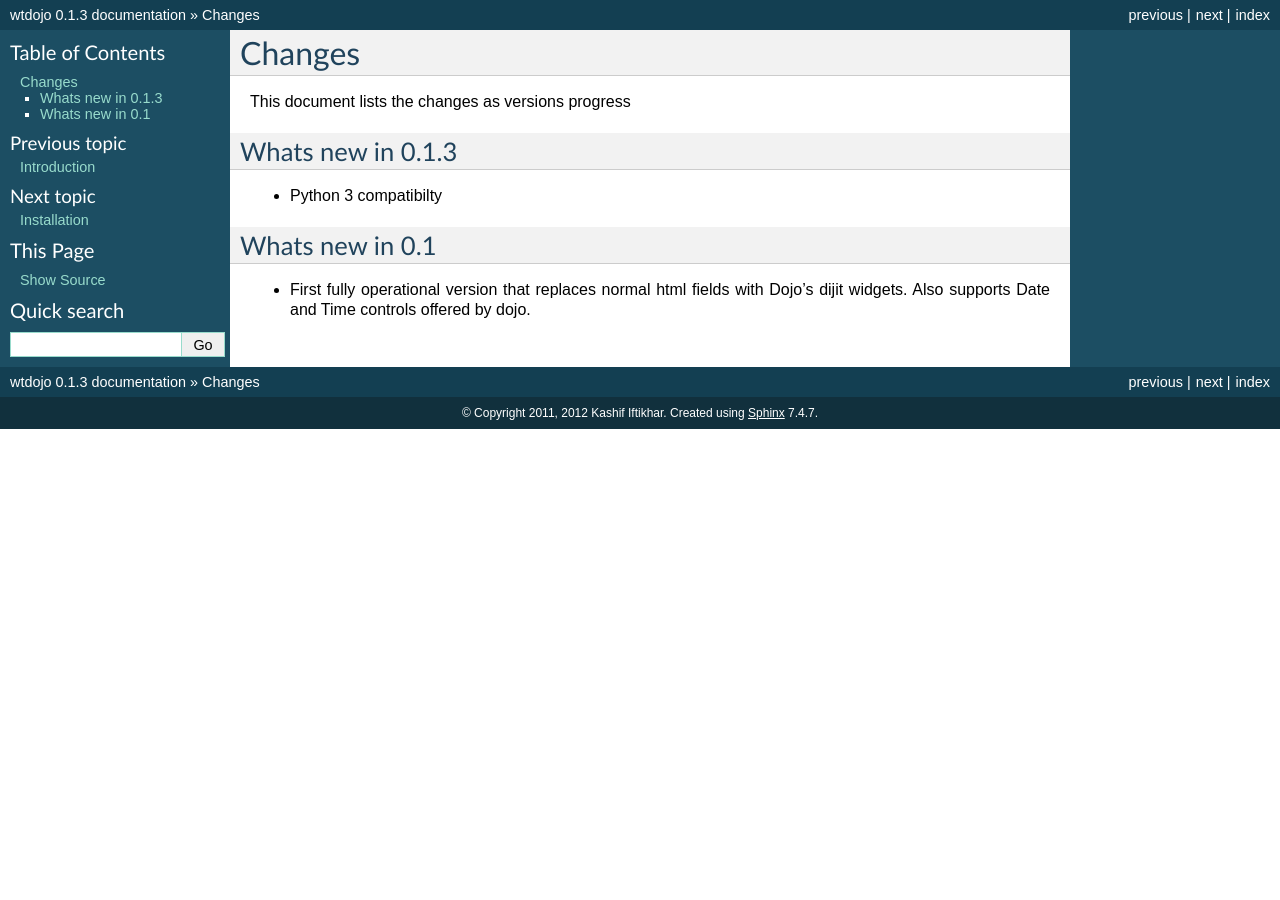
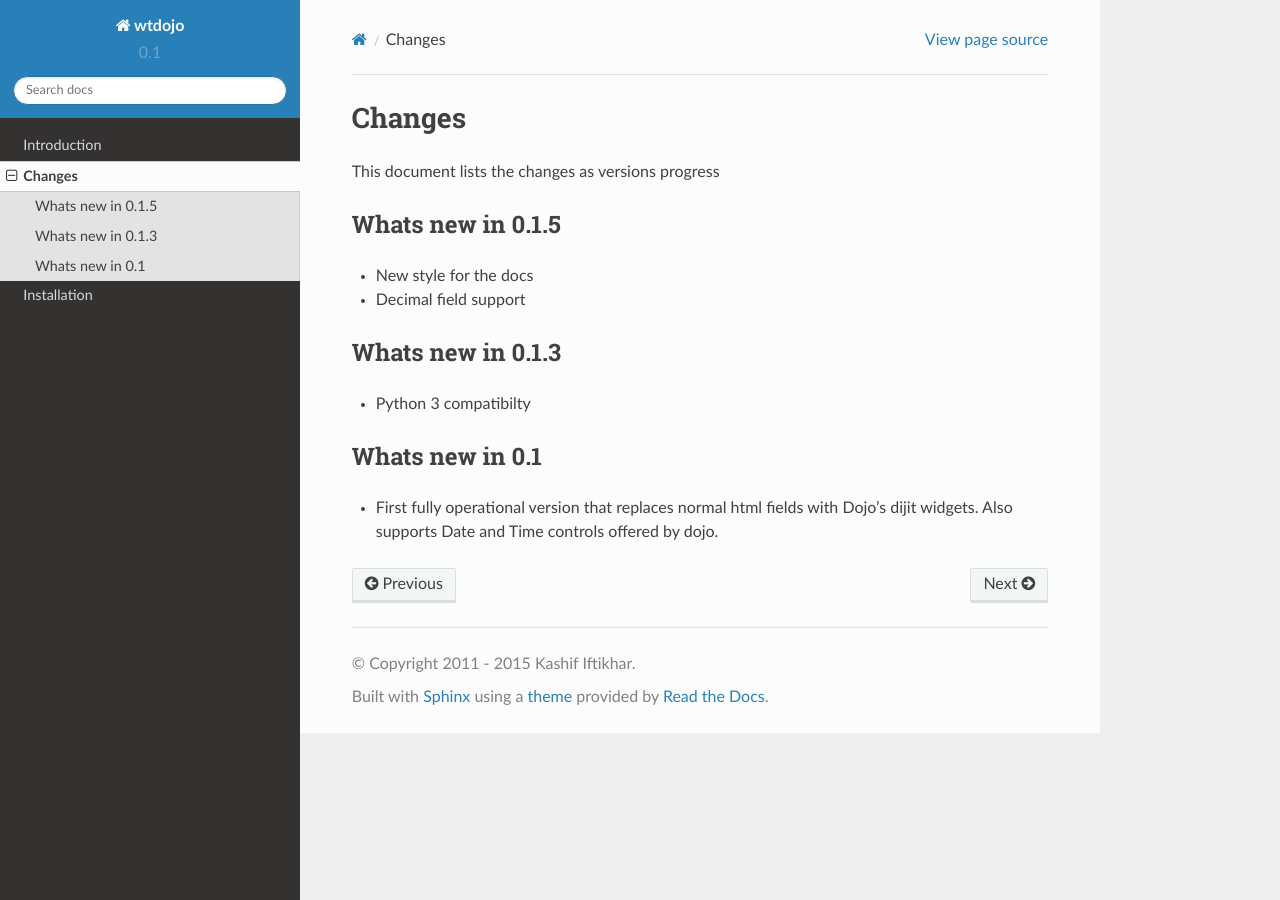
Before and after one commit to kashifpk/wtdojo, a Sphinx documentation site: the page built from docs/changes.rst, in a window 1280 px wide. Built offline with Sphinx 7.4.7 and the Read the Docs theme 2.0.0, drawn with Linux system fonts in a browser that asks for light colours.

Commit message:
V 0.1.5 with new docs style and decimal fields support

```diff
--- a/docs/changes.rst
+++ b/docs/changes.rst
@@ -4,6 +4,12 @@ Changes
 ============
 
 This document lists the changes as versions progress
+
+Whats new in 0.1.5
+------------------
+
+* New style for the docs
+* Decimal field support
 
 Whats new in 0.1.3
 ------------------
--- a/docs/conf.py
+++ b/docs/conf.py
@@ -41,7 +41,7 @@ master_doc = 'index'
 
 # General information about the project.
 project = u'wtdojo'
-copyright = u'2011, 2012 Kashif Iftikhar'
+copyright = u'2011 - 2015 Kashif Iftikhar'
 
 # The version info for the project you're documenting, acts as replacement for
 # |version| and |release|, also used in various other places throughout the
@@ -50,7 +50,7 @@ copyright = u'2011, 2012 Kashif Iftikhar'
 # The short X.Y version.
 version = '0.1'
 # The full version, including alpha/beta/rc tags.
-release = '0.1.3'
+release = '0.1.5'
 
 # The language for content autogenerated by Sphinx. Refer to documentation
 # for a list of supported languages.
@@ -89,9 +89,16 @@ pygments_style = 'sphinx'
 
 # -- Options for HTML output ---------------------------------------------------
 
+import sphinx_rtd_theme
+html_theme_path = [sphinx_rtd_theme.get_html_theme_path()]
+
 # The theme to use for HTML and HTML Help pages.  See the documentation for
 # a list of builtin themes.
-html_theme = 'default'
+html_theme = 'sphinx_rtd_theme'
+
+# The theme to use for HTML and HTML Help pages.  See the documentation for
+# a list of builtin themes.
+#html_theme = 'default'
 
 # Theme options are theme-specific and customize the look and feel of a theme
 # further.  For a list of options available for each theme, see the
--- /dev/null
+++ b/setup.cfg
@@ -0,0 +1,2 @@
+[bdist_wheel]
+universal = 1
--- a/setup.py
+++ b/setup.py
@@ -8,7 +8,7 @@ requires = [
     ]
 
 setup(name='wtdojo',
-      version='0.1.3',
+      version='0.1.5',
       description='Dojo javascript toolkit support for WTForms',
       long_description="""Adds support to display Dojo form fields via WTForms""",
       classifiers=[
--- a/wtdojo/__init__.py
+++ b/wtdojo/__init__.py
@@ -1,4 +1,4 @@
-#from .fields import *
+from .fields import *
 
-from . import fields
-from . import widgets
+#from . import fields
+#from . import widgets
```
